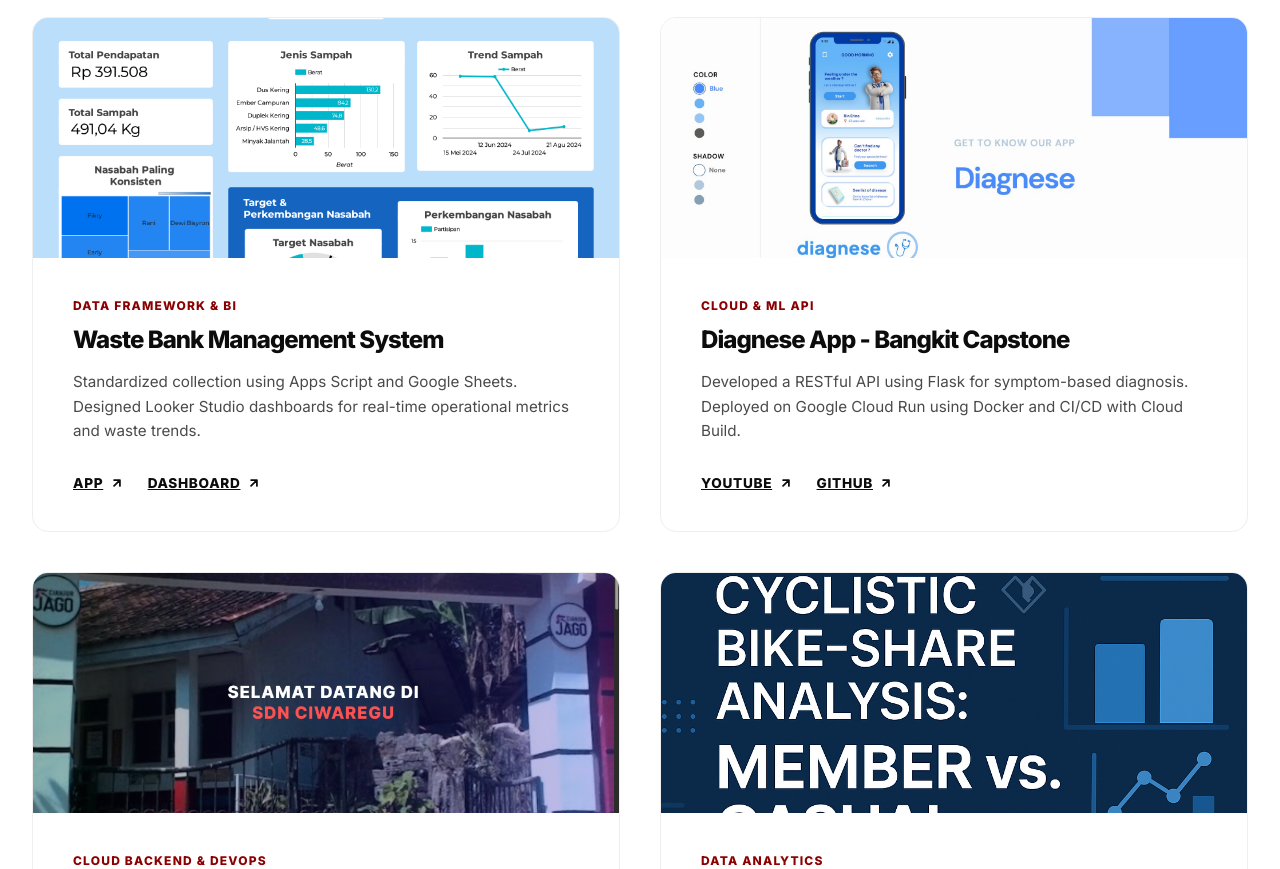
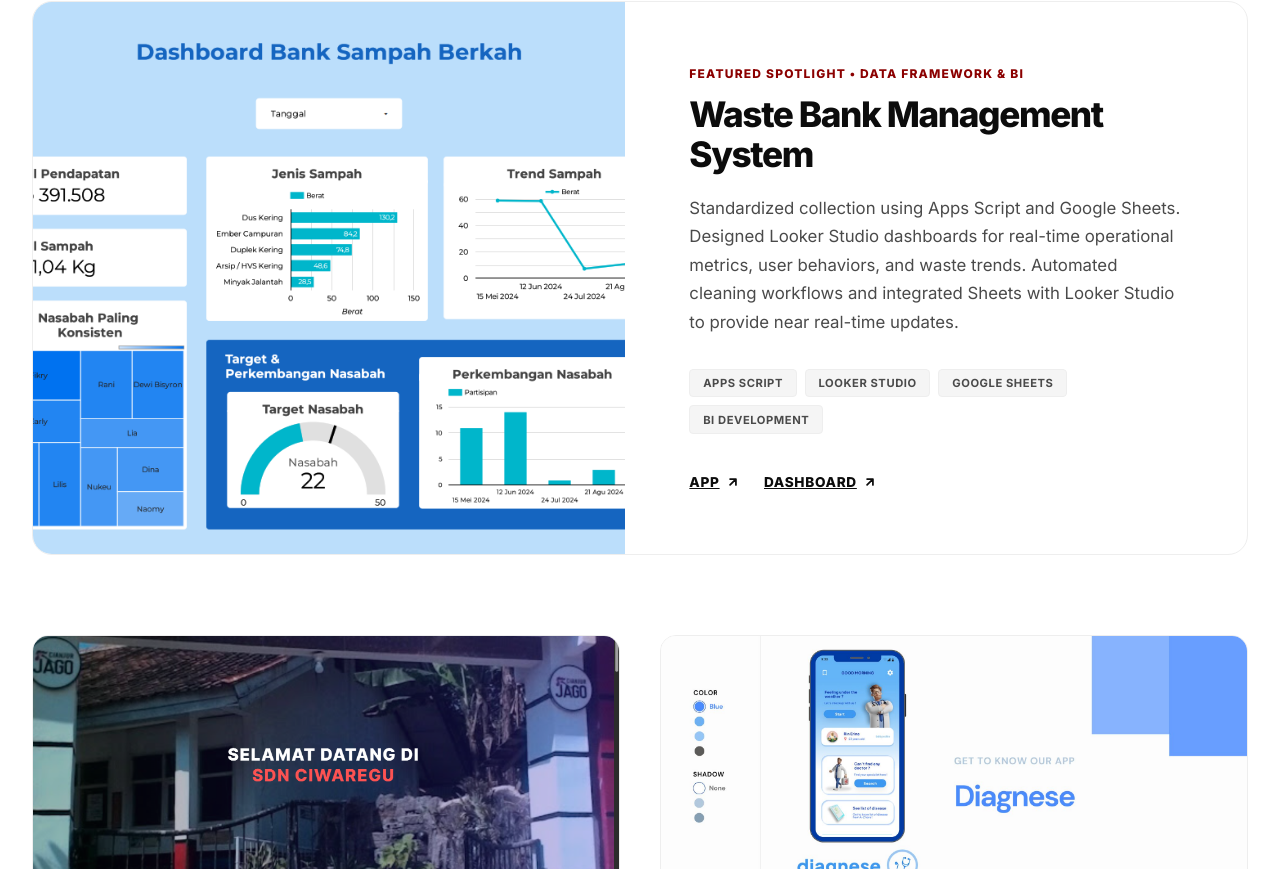
Before and after one commit to arik147/arikrizkiakbar-portfolio, a Next.js app: page / in a window 1280 px wide. Shown: the part 2171-3040 px from the top of the page. Built offline with nearby package versions, Linux system fonts and the light colour scheme.

Commit message:
feat: add SD Ciwaregu 1 backend and feature both DataCo & Waste Bank at the top (8 total)

```diff
--- a/src/components/Projects.module.css
+++ b/src/components/Projects.module.css
@@ -23,6 +23,9 @@
 
 /* Spotlight / Featured Card Styles */
 .featuredSection {
+  display: flex;
+  flex-direction: column;
+  gap: 4rem;
   margin-bottom: 5rem;
 }
 
--- a/src/components/Projects.tsx
+++ b/src/components/Projects.tsx
@@ -18,13 +18,25 @@
   },
   {
     title: "Waste Bank Management System",
-    category: "Data Framework & BI",
-    description: "Standardized collection using Apps Script and Google Sheets. Designed Looker Studio dashboards for real-time operational metrics and waste trends.",
+    category: "Featured Spotlight • Data Framework & BI",
+    description: "Standardized collection using Apps Script and Google Sheets. Designed Looker Studio dashboards for real-time operational metrics, user behaviors, and waste trends. Automated cleaning workflows and integrated Sheets with Looker Studio to provide near real-time updates.",
     image: "/dashboard-waste-bank.png",
-    tags: ["Apps Script", "Looker Studio", "Google Sheets"],
+    tags: ["Apps Script", "Looker Studio", "Google Sheets", "BI Development"],
     links: [
       { label: "App", url: "https://bit.ly/BankSampahBerkahApp" },
       { label: "Dashboard", url: "https://lookerstudio.google.com/u/0/reporting/f104b007-8130-4741-978d-7ab351bb1102/page/tdadD" }
+    ],
+    isFeatured: true
+  },
+  {
+    title: "SD Ciwaregu 1 School Website Backend",
+    category: "Backend & Cloud Infrastructure",
+    description: "Developed a robust Express.js backend for student registration and grade management. Integrated Cloudinary for media, containerized with Docker, deployed on Cloud Run, and set up CI/CD with Cloud Build and PostgreSQL on Cloud SQL.",
+    image: "/ciwaregu-be.png",
+    tags: ["Express.js", "Docker", "Cloud Run", "PostgreSQL", "Cloud Build", "Cloudinary"],
+    links: [
+      { label: "Canva", url: "https://www.canva.com/design/DAGkmftn7WQ/UsudrjuSZp3vQRapAJIdKg/edit" },
+      { label: "GitHub", url: "https://github.com/Amzar123/be-sd-ciwaregu" }
     ]
   },
   {
@@ -36,17 +48,6 @@
     links: [
       { label: "YouTube", url: "https://www.youtube.com/watch?v=vmTqlE4pvWY" },
       { label: "GitHub", url: "https://github.com/arik147/diagnese-app" }
-    ]
-  },
-  {
-    title: "SD Ciwaregu 1 School Website Backend",
-    category: "Cloud Backend & DevOps",
-    description: "Developed the core backend with Express.js enabling student registration and score management. Configured PostgreSQL database on Google Cloud SQL, built secure containerized environments using Docker, and automated CI/CD workflows using Cloud Build to deploy on Cloud Run.",
-    image: "/ciwaregu-be.png",
-    tags: ["Express.js", "Docker", "Cloud Run", "PostgreSQL", "Cloud SQL"],
-    links: [
-      { label: "Slides", url: "https://www.canva.com/design/DAGkmftn7WQ/UsudrjuSZp3vQRapAJIdKg/edit" },
-      { label: "GitHub", url: "https://github.com/Amzar123/be-sd-ciwaregu" }
     ]
   },
   {
@@ -111,7 +112,7 @@
     }
   };
 
-  const featuredProject = projects.find(p => p.isFeatured);
+  const featuredProjects = projects.filter(p => p.isFeatured);
   const regularProjects = projects.filter(p => !p.isFeatured);
 
   return (
@@ -131,23 +132,25 @@
           </p>
         </motion.div>
 
-        {/* Featured Spotlight Project */}
-        {featuredProject && (
+        {/* Featured Spotlight Projects List */}
+        {featuredProjects.length > 0 && (
+          <div className={styles.featuredSection}>
+            {featuredProjects.map((featuredProject, index) => (
               <motion.div
-            className={styles.featuredSection}
+                key={index}
+                className={styles.featuredCard}
                 initial={{ opacity: 0, y: 40 }}
                 whileInView={{ opacity: 1, y: 0 }}
                 viewport={{ once: true }}
-            transition={{ duration: 1, ease: [0.16, 1, 0.3, 1] }}
+                transition={{ duration: 1, ease: [0.16, 1, 0.3, 1], delay: index * 0.1 }}
               >
-            <div className={styles.featuredCard}>
                 <div className={styles.featuredImageWrapper}>
                   <Image
                     src={featuredProject.image}
                     alt={featuredProject.title}
                     fill
                     style={{ objectFit: 'cover' }}
-                  priority
+                    priority={index === 0}
                   />
                 </div>
                 <div className={styles.featuredCardContent}>
@@ -170,8 +173,9 @@
                     ))}
                   </div>
                 </div>
+              </motion.div>
+            ))}
           </div>
-          </motion.div>
         )}
 
         {/* Regular Projects Grid */}
```
Lines whose indentation alone changed are shown as unchanged.
